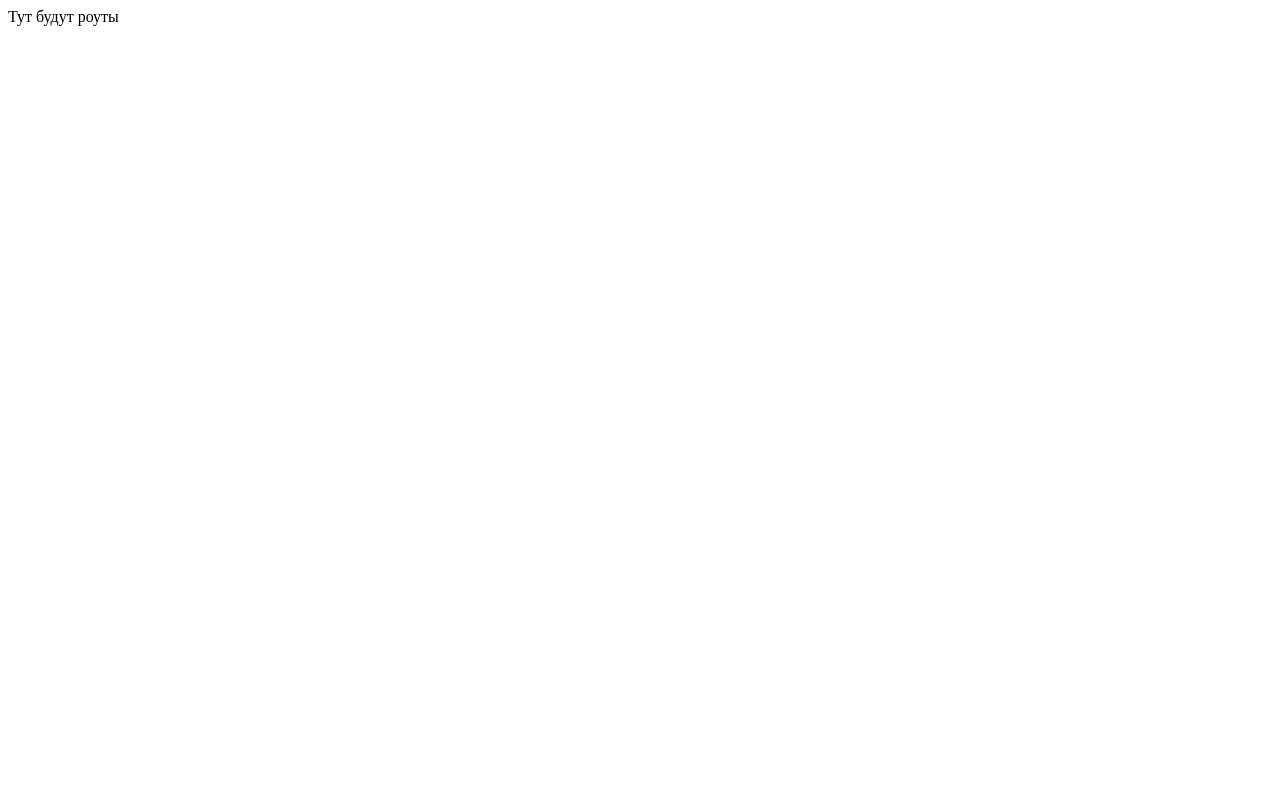
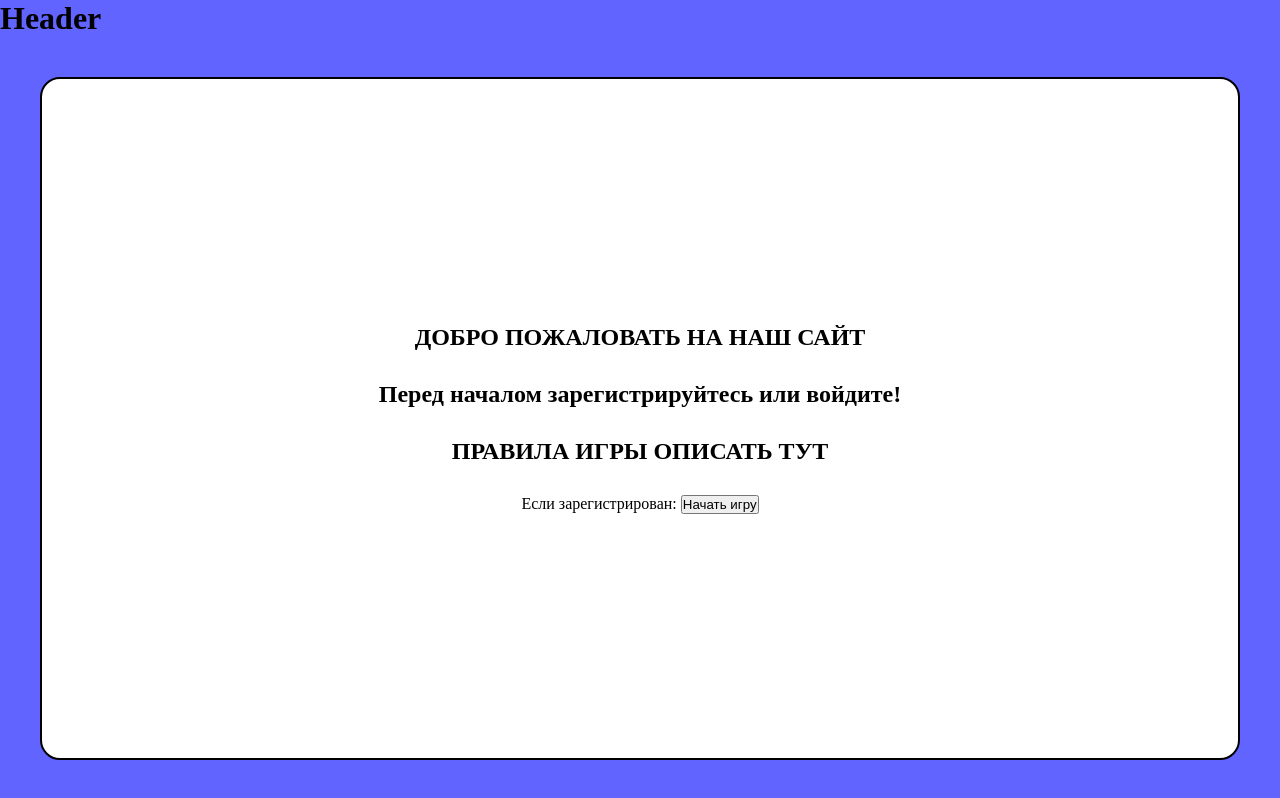
Before and after one commit to knight-artemis/Flash-Cards, a React (Vite) app in the folder client/: page / in a window 1280 px wide. Built offline with nearby package versions, Linux system fonts and the light colour scheme.

Commit message:
home page pre-init

```diff
--- /dev/null
+++ b/client/src/App.css
@@ -0,0 +1,59 @@
+* {
+  margin: 0px;
+  padding: 0px;
+  box-sizing: border-box;
+  /* border: 1px solid red; */
+}
+
+/* scrollbar */
+
+::-webkit-scrollbar {
+  border-radius: 10px;
+  width: 10px;
+}
+
+::-webkit-scrollbar-track {
+  border-radius: 10px;
+}
+
+::-webkit-scrollbar-thumb {
+  background: #c1c1c1;
+  border-radius: 10px;
+}
+
+::-webkit-scrollbar-thumb:hover {
+  background: #adadad;
+}
+
+::-webkit-scrollbar-thumb:active {
+  background: #979797;
+}
+
+/* pages */
+
+.main {
+  display: flex;
+  flex-direction: column;
+  flex: 1;
+  background-color: #6164ff;
+  height: calc(100vh - 0px);
+  width: 100vw;
+}
+
+.page {
+  margin: 40px;
+  border: 2px solid #000000;
+  background-color: #ffffff;
+  border-radius: 20px;
+  flex: 1;
+  padding: 20px;
+}
+
+.home-page {
+    height: 100%;
+    display: flex;
+    flex-direction: column;
+    gap: 30px;
+    justify-content: center;
+    align-items: center;
+}
--- a/client/src/App.tsx
+++ b/client/src/App.tsx
@@ -1,9 +1,15 @@
+import './App.css';
+import HomePage from './pages/HomePage/HomePage';
+
 function App() {
   return (
-    <div className='main'>
-      Тут будут роуты
+    <div className="main">
+      <h1>Header</h1>
+      <div className="page">
+        <HomePage />
+      </div>
     </div>
-  )
+  );
 }
 
-export default App
+export default App;
--- a/client/src/pages/HomePage/HomePage.tsx
+++ b/client/src/pages/HomePage/HomePage.tsx
@@ -0,0 +1,14 @@
+import React from 'react';
+
+export default function HomePage() {
+  return (
+    <div className='home-page'>
+      <h2>ДОБРО ПОЖАЛОВАТЬ НА НАШ САЙТ</h2>
+      <h2>Перед началом зарегистрируйтесь или войдите!</h2>
+      <h2>ПРАВИЛА ИГРЫ ОПИСАТЬ ТУТ</h2>
+      <p>
+        Если зарегистрирован: <button>Начать игру</button>
+      </p>
+    </div>
+  );
+}
```
